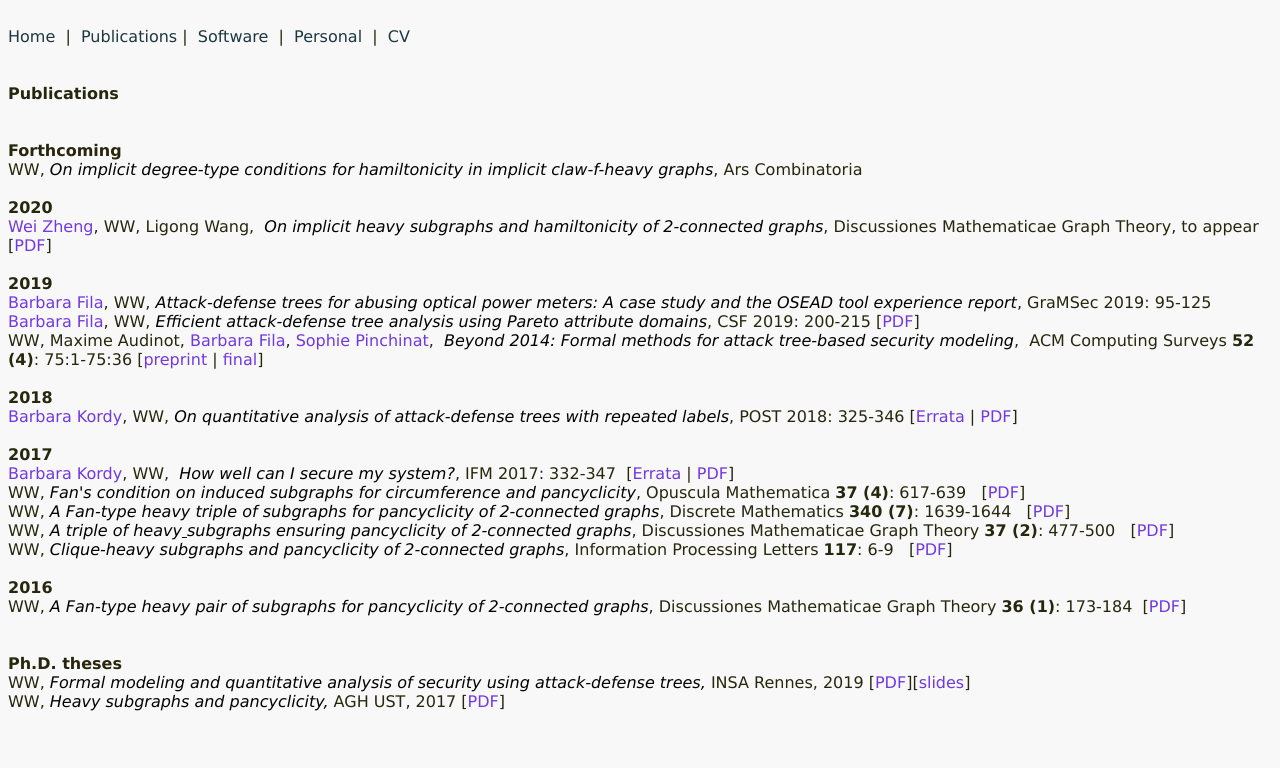
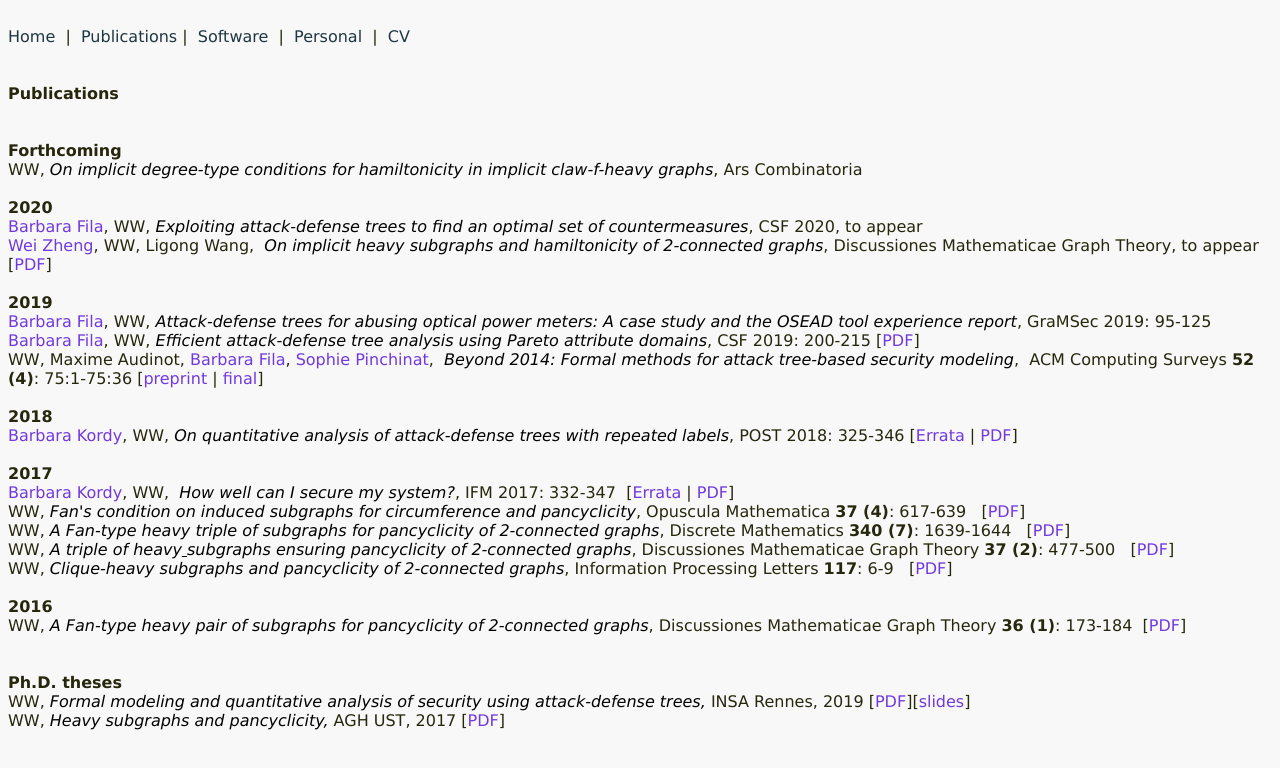
Before and after one commit to wwidel/wwidel.github.io, a plain HTML site: page publications.html in a window 1280 px wide. Drawn offline with Linux system fonts and the light colour scheme.

Commit message:
Update publications.html

```diff
--- a/publications.html
+++ b/publications.html
@@ -54,6 +54,9 @@ style="background-color: rgb(248, 248, 248); color: rgb(39, 39, 13);"
   <br>
 
   <b>2020</b><br>
+
+    <a href="http://people.irisa.fr/Barbara.Kordy/">
+    Barbara Fila</a>, WW,&nbsp;<span style="color: rgb(0, 0, 0); font-style: italic;">Exploiting attack-defense trees to find an optimal set of countermeasures</span>,&nbsp;CSF 2020, to appear<br>
 
   <a href="https://www.researchgate.net/profile/Wei_Zheng125">
     Wei Zheng</a>, WW, Ligong Wang,&nbsp;&nbsp;<span style="color: rgb(0, 0, 0); font-style: italic;">On implicit
```
